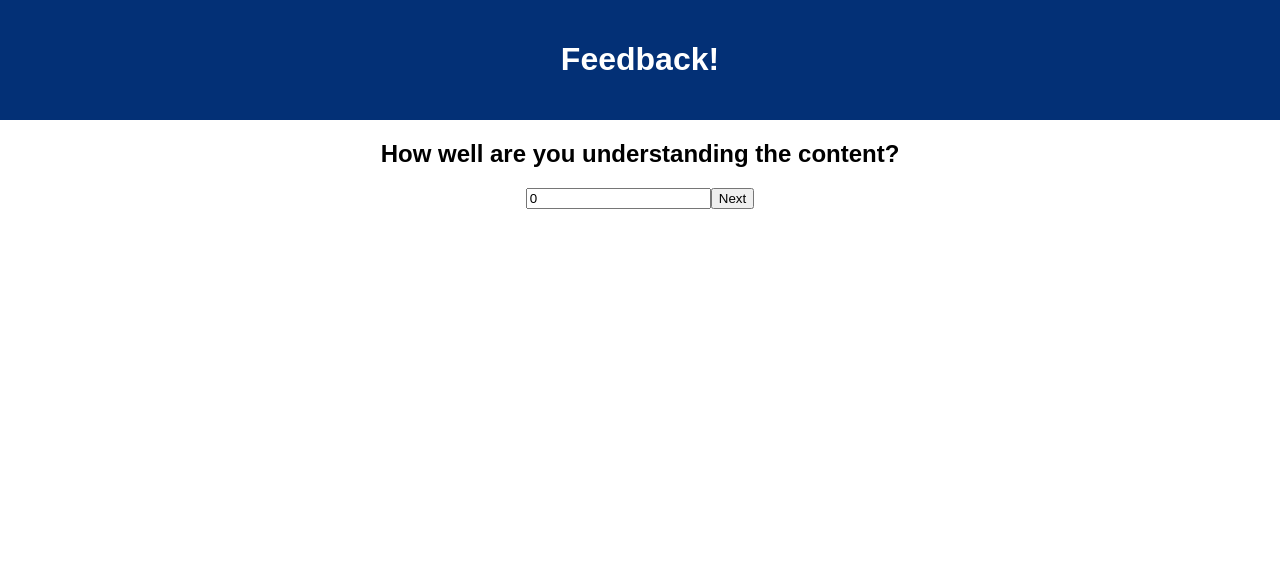
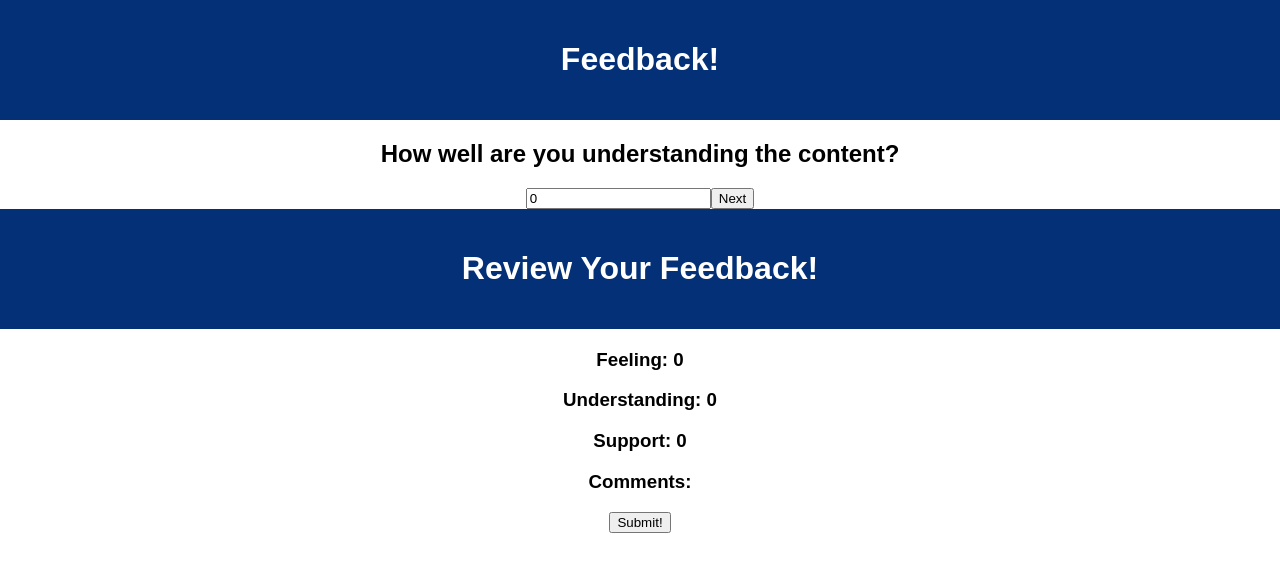
Before and after one commit to sjg3609/weekend-redux-feedback-loop, a React (Create React App) app: page /#/step-two in a window 1280 px wide. Shown: the top 572 px of the page. Built offline with nearby package versions, Linux system fonts and the light colour scheme.

Commit message:
Added all Routes, working on tying them all together

```diff
--- a/src/components/App/App.jsx
+++ b/src/components/App/App.jsx
@@ -7,6 +7,8 @@ import StepOne from '../Steps/StepOne';
 import StepTwo from '../Steps/StepTwo';
 import StepThree from '../Steps/StepThree';
 import StepFour from '../Steps/StepFour';
+import Review from '../Review/Review';
+import ThankYou from '../ThankYou/ThankYou';
 
 function App() {
 
@@ -25,8 +27,14 @@ function App() {
         <Route exact path="/step-three">
           <StepThree />
         </Route>
-        <Route exact path="step-four">
+        <Route exact path="/step-four">
           <StepFour />
+        </Route>
+        <Route>
+          <Review />
+        </Route>
+        <Route exact path="/thank-you">
+          <ThankYou />
         </Route>
       </Router>
     </div>
--- /dev/null
+++ b/src/components/Review/Review.jsx
@@ -0,0 +1,44 @@
+import { useSelector, useDispatch } from 'react-redux';
+import { useHistory } from 'react-router-dom';
+import axios from 'axios';
+
+
+
+function Review() {
+
+    const history = useHistory();
+    const feeling = useSelector(store => store.feeling);
+    const understanding = useSelector(store => store.understanding);
+    const support = useSelector(store => store.support);
+    const comments = useSelector(store => store.comments);
+
+    const submitFeedback = () => {
+        axios.post('/api/feelings', {
+            feeling: feeling,
+            understanding: understanding,
+            support: support,
+            comments: comments,
+        }).then((response) => {
+            console.log(response);
+            history.push('/thank-you');
+        }).catch((error) => {
+            console.log(`Error in POST submitFeedback: ${error}`);
+            alert('Something went wrong.');
+        })
+    }
+
+    return (
+        <>
+            <header className='App-header'>
+                <h1 className='App-title'>Review Your Feedback!</h1>
+            </header>
+            <h3>Feeling: {feeling}</h3>
+            <h3>Understanding: {understanding}</h3>
+            <h3>Support: {support}</h3>
+            <h3>Comments: {comments}</h3>
+            <button onClick={submitFeedback}>Submit!</button>
+        </>
+    )
+}
+
+export default Review;
--- a/src/components/Steps/StepFour.jsx
+++ b/src/components/Steps/StepFour.jsx
@@ -5,12 +5,33 @@ import { useHistory } from 'react-router-dom';
 
 function StepFour() {
 
+    const dispatch = useDispatch();
+    const history = useHistory();
+
+    const comments = useSelector(store => store.comments);
+
+    const handleChange = (event) => {
+        const action = { type: 'SET_COMMENTS', payload: event.target.value };
+        dispatch(action);
+    }
+
+    const nextPage = (event) => {
+        event.preventDefault();
+       history.push('/review');
+    }
+
+
+
     return (
         <>
             <header className='App-header'>
                 <h1 className='App-title'>Feedback!</h1>
             </header>
             <h2>Any comments you want to leave?</h2>
+            <form onSubmit={nextPage}>
+                <input type="text" value={comments} onChange={handleChange} />
+                <input type="submit" value="Next" />
+            </form>
         </>
     )
 }
--- a/src/components/Steps/StepThree.jsx
+++ b/src/components/Steps/StepThree.jsx
@@ -2,6 +2,25 @@ import { useSelector, useDispatch } from "react-redux";
 import { useHistory } from "react-router-dom/";
 
 function StepThree() {
+
+    const dispatch = useDispatch();
+    const history = useHistory();
+    const support = useSelector(store => store.support);
+
+    const handleChange = (event) => {
+        const action = { type: 'SET_SUPPORT', payload: event.target.value}
+        dispatch(action);
+
+    }
+
+    const nextPage = (event) => {
+        event.preventDefault();
+        if (support > 0) {
+            return history.push('/step-four');
+        } else {
+            alert('Support must be greater than 0!');
+        }
+    }
 
     return (
         <>
@@ -9,6 +28,10 @@ function StepThree() {
                 <h1 className='App-title'>Feedback!</h1>
             </header>
             <h2>How well are you being supported?</h2>
+            <form onSubmit={nextPage}>
+                <input type="number" value={support} onChange={handleChange} />
+                <input type="submit" value='Next' />
+            </form>
         </>
     )
 }
--- /dev/null
+++ b/src/components/ThankYou/ThankYou.jsx
@@ -0,0 +1,26 @@
+import { useDispatch } from 'react-redux';
+import { useHistory } from 'react-router-dom';
+
+
+function ThankYou() {
+
+    const dispatch = useDispatch();
+    const history = useHistory();
+
+    const submitNewFeedback = () => {
+        const action = { type: 'CLEAR_FORMS' }
+        dispatch(action);
+        history.push('/');
+    }
+
+    return (
+        <>
+            <header className='App-header'>
+                <h1 className='App-title'>Thank you!</h1>
+            </header>
+            <button onClick={submitNewFeedback}>Submit New Feedback</button>
+        </>
+    )
+}
+
+export default ThankYou;
```
